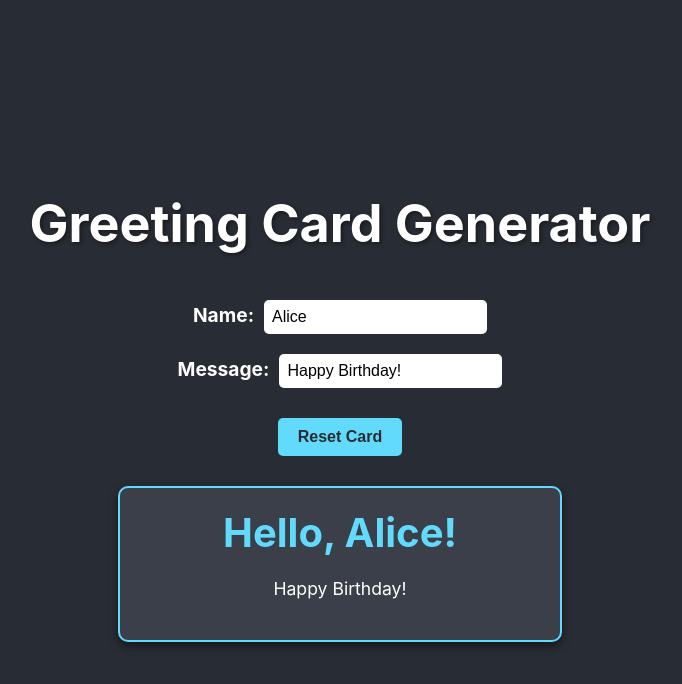
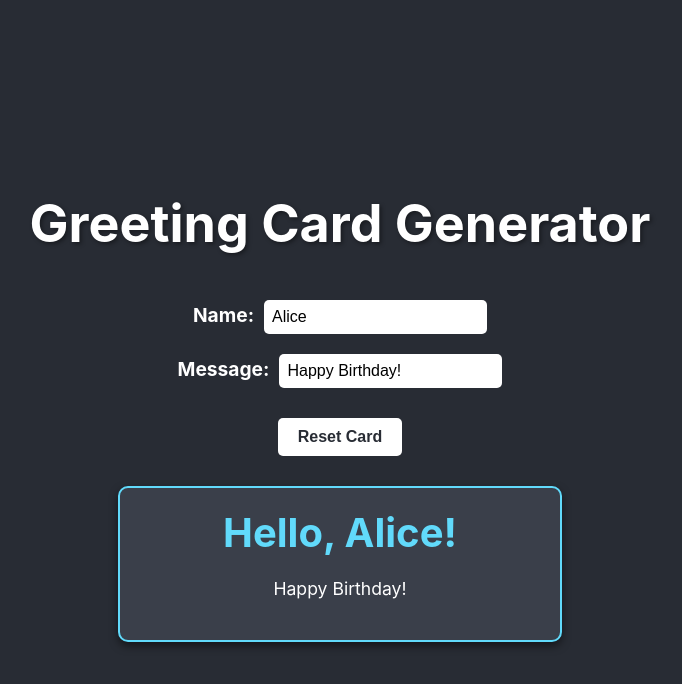
Before and after one commit to abhishekyadav-o9/hackathon-dummy-react-project, a React (Create React App) app: page / in a window 1280 px wide. In both pictures the pointer is over the button "Reset Card". Shown: the top 684 px of the page, without its empty margins (300-982 px from the left). Built offline with nearby package versions, Linux system fonts and the light colour scheme.

Commit message:
sixteenth commit in dummy project

```diff
--- a/src/App.css
+++ b/src/App.css
@@ -54,6 +54,10 @@ button {
     font-weight: bold;
 }
 
+button:hover {
+    background-color: #ffffff;
+}
+
 .card {
     margin-top: 30px;
     padding: 20px;
```
